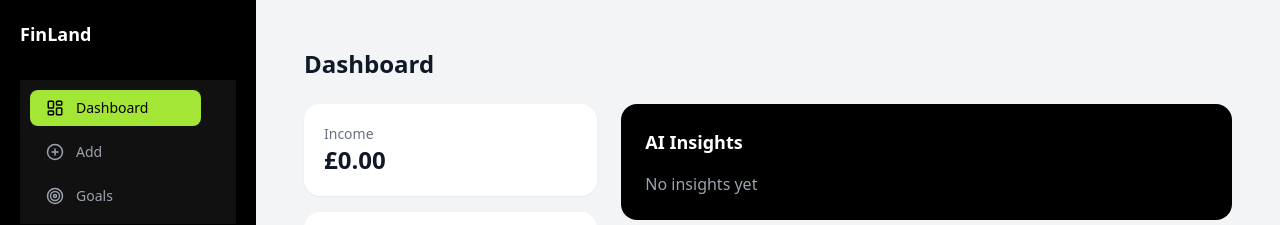
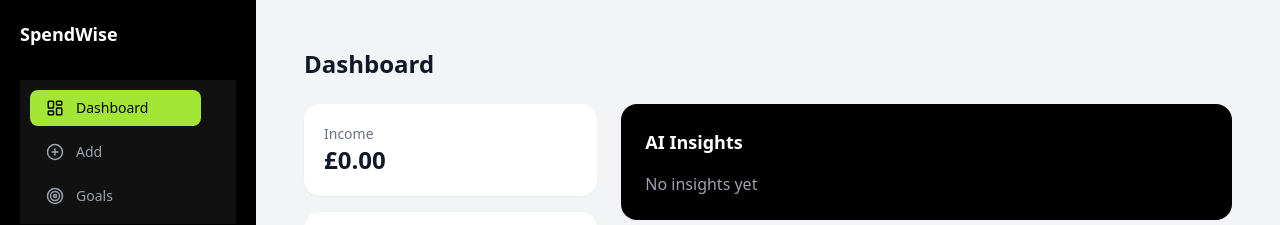
Before and after one commit to denichinv/ai-finance, a React (Vite) app in the folder ai-finance-app/client/: page / in a window 1280 px wide. Shown: the top 225 px of the page. Built offline with nearby package versions, Linux system fonts and the light colour scheme.

Commit message:
update navbar logo text from "FinLand" to "SpendWise"

```diff
--- a/ai-finance-app/client/src/layout/Navbar.tsx
+++ b/ai-finance-app/client/src/layout/Navbar.tsx
@@ -14,7 +14,7 @@ export default function Navbar() {
   return (
     <aside className="w-64 bg-black text-white p-5 flex flex-col h-screen">
       {/* LOGO */}
-      <h1 className="text-lg font-semibold mb-8">FinLand</h1>
+      <h1 className="text-lg font-semibold mb-8">SpendWise</h1>
 
       {/* NAV */}
       <nav className="flex flex-col gap-2">
```
